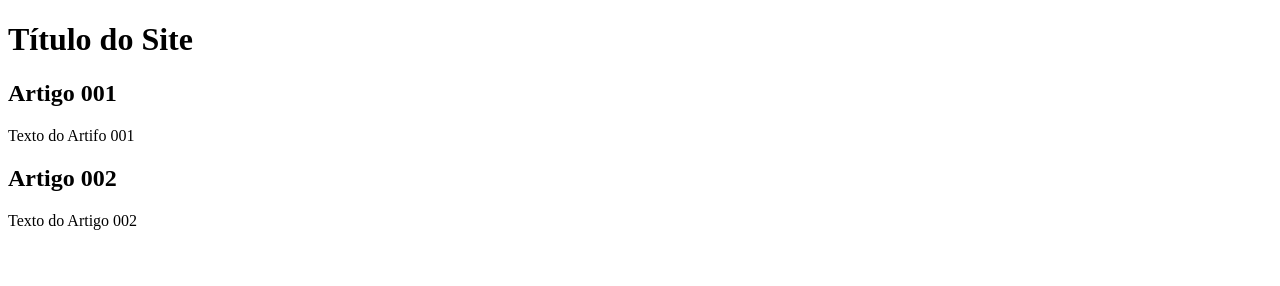
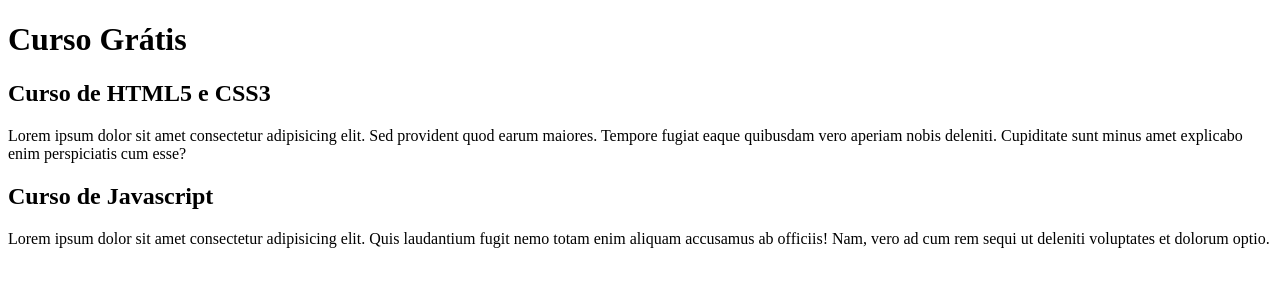
Before and after one commit to riquelmyhsilva/projeto-site, a plain HTML site: page index.html in a window 1280 px wide. Drawn offline with Linux system fonts and the light colour scheme.

Commit message:
add content

```diff
--- a/index.html
+++ b/index.html
@@ -8,15 +8,15 @@
 <body>
     <main>
         <header>
-            <h1>Título do Site</h1>
+            <h1>Curso Grátis</h1>
         </header>
         <article>
-            <h2>Artigo 001</h2>
-            <p>Texto do Artifo 001</p>
+            <h2>Curso de HTML5 e CSS3</h2>
+            <p>Lorem ipsum dolor sit amet consectetur adipisicing elit. Sed provident quod earum maiores. Tempore fugiat eaque quibusdam vero aperiam nobis deleniti. Cupiditate sunt minus amet explicabo enim perspiciatis cum esse?</p>
         </article>
         <article>
-            <h2>Artigo 002</h2>
-            <p>Texto do Artigo 002</p>
+            <h2>Curso de Javascript</h2>
+            <p>Lorem ipsum dolor sit amet consectetur adipisicing elit. Quis laudantium fugit nemo totam enim aliquam accusamus ab officiis! Nam, vero ad cum rem sequi ut deleniti voluptates et dolorum optio.</p>
         </article>
     </main>
 </body>
```
